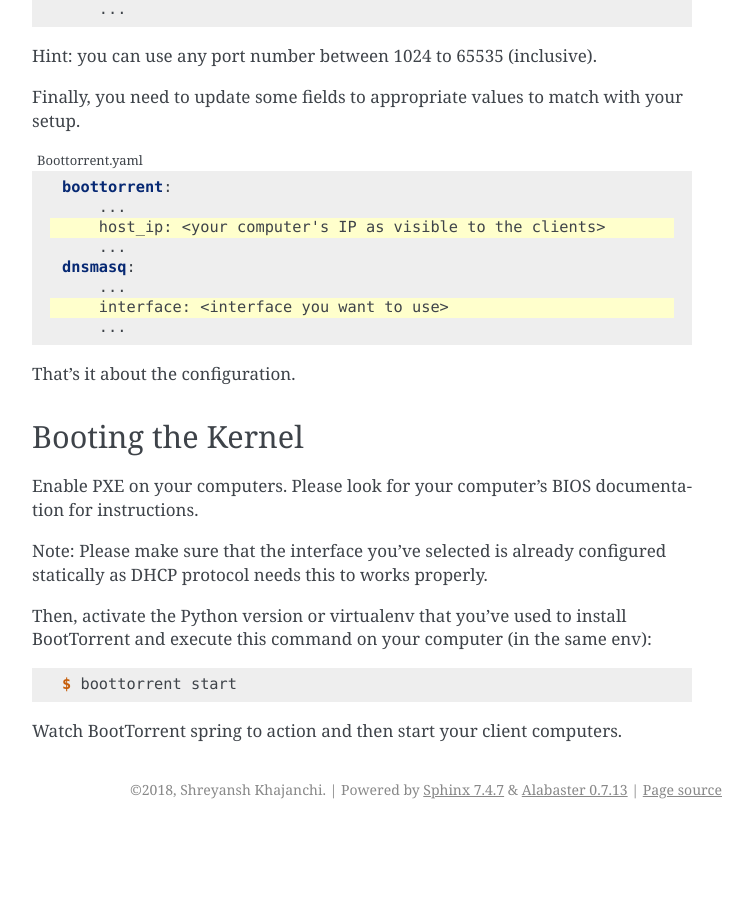
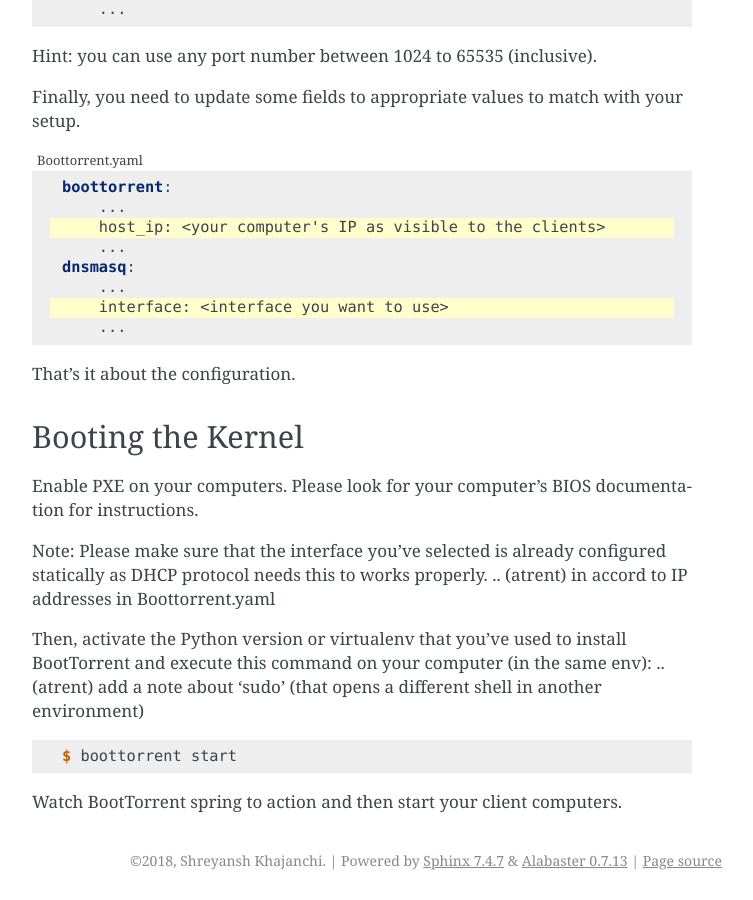
Before and after one commit to shreyanshk/boottorrent, a Sphinx documentation site: the page built from docs/quickstart.rst, in a window 1280 px wide and 900 px high, scrolled down 1354 px. Shown: the whole window, without its empty margins (388-1141 px from the left). Built offline with Sphinx 7.4.7, drawn with Linux system fonts in a browser that asks for light colours; pages that are not in the unit, such as notebooks, are missing from menus; before the commit the page ends 2183 px from its top, so only the background shows below that.

Commit message:
notes in quickstart

```diff
--- a/docs/quickstart.rst
+++ b/docs/quickstart.rst
@@ -89,8 +89,10 @@
 Enable PXE on your computers. Please look for your computer's BIOS documentation for instructions.
 
 Note: Please make sure that the interface you've selected is already configured statically as DHCP protocol needs this to works properly.
+.. (atrent) in accord to IP addresses in Boottorrent.yaml
 
 Then, activate the Python version or virtualenv that you've used to install BootTorrent and execute this command on your computer (in the same env):
+.. (atrent) add a note about 'sudo' (that opens a different shell in another environment)
 
 .. code-block:: console
 
```
